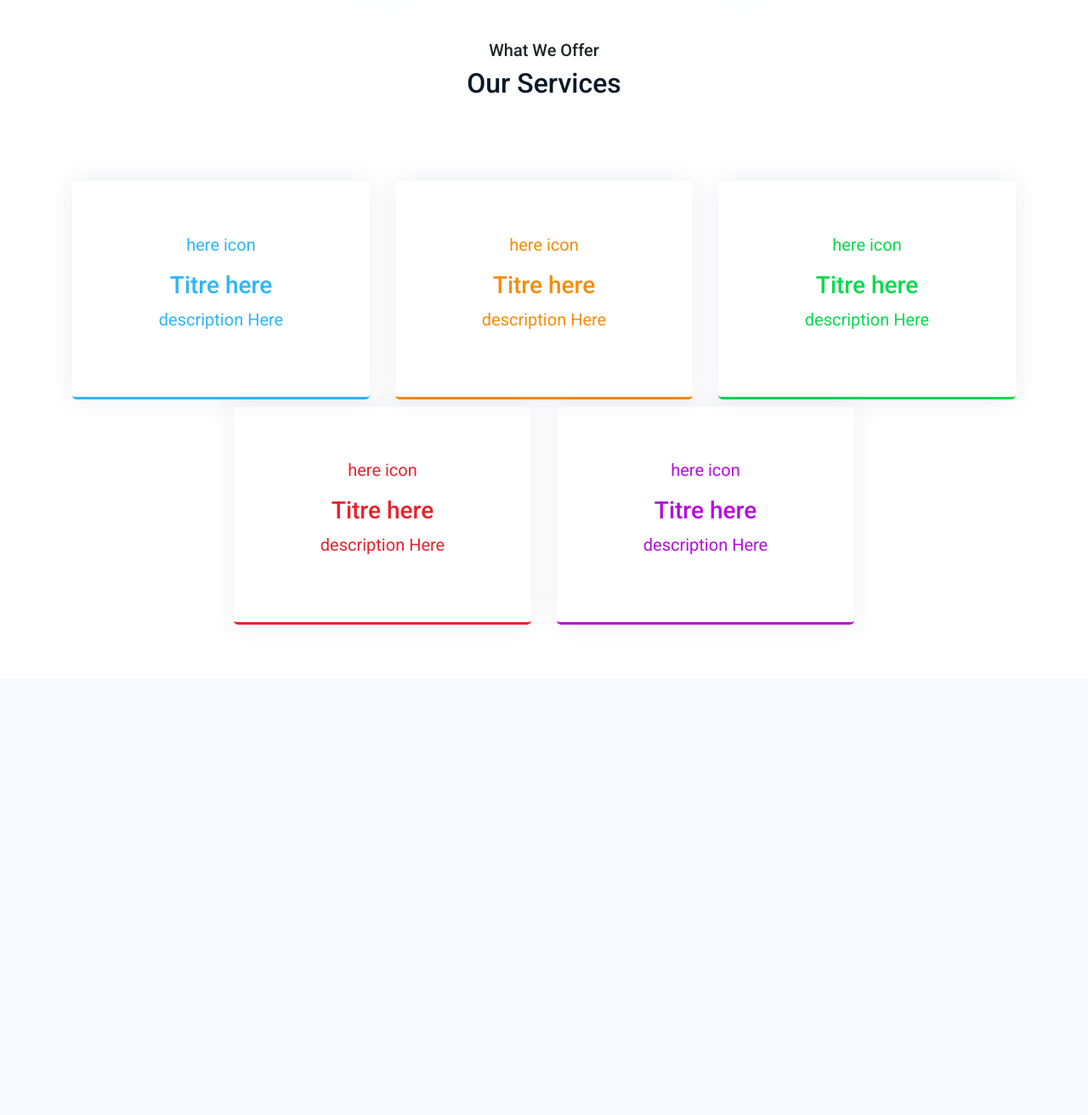
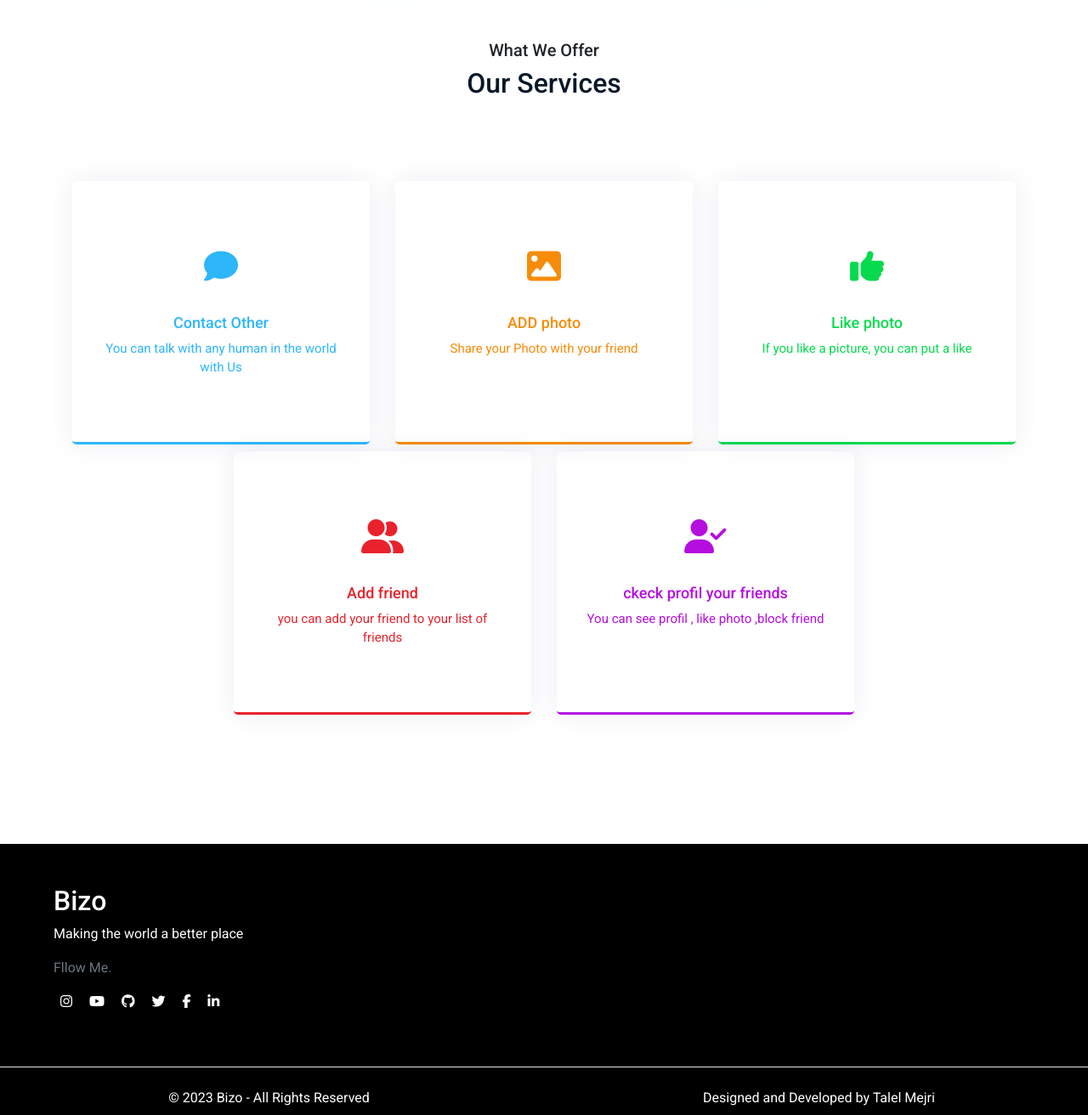
Before and after one commit to TalelMejri/Social-Media-project, a PHP site: page /layout.html in a window 1280 px wide. Shown: the part 817-2129 px from the top of the page at 85% size. Before the commit the page ends 1552 px from the top, so only its background shows below. Run offline with PHP 8.4, Linux system fonts and the light colour scheme; some libraries are stand-ins or nearby versions.

Commit message:
add footer,service

```diff
--- a/assets/css/style.css
+++ b/assets/css/style.css
@@ -20,7 +20,7 @@ html::-webkit-scrollbar-track {
 }
 
 html::-webkit-scrollbar-thumb {
-  background: crimson;
+  background: #ff2d75;
   border-radius:2rem;
 }
 
@@ -198,8 +198,8 @@ header ul li a.choise_link
 
 /******* SERVICE *******/
 #service{
-  height: 100vh;
-
+  height: 100%;
+  position: relative;
 }
 
 .titre_service h2{
@@ -242,8 +242,8 @@ header ul li a.choise_link
 
 .box.green:hover{
   background-color: #08da4e;
+}
 
-}
 
 .box.red{
   border-bottom:3px solid #e9222c;
@@ -263,6 +263,49 @@ header ul li a.choise_link
   background-color: #b50edf;
 }
 
+.box h3{
+  font-size: 18px;
+}
+
+.box .description{
+  font-size: 15px;
+  font-weight: 400;
+}
+
  .box:hover  {
   color: #fff!important;
 }
+/********************************************/
+
+/*****  footer */
+footer{
+    background-color: #000;
+    position: relative;
+    padding-bottom: 0;
+    height: 100%;
+}
+
+footer .info{
+  color: #fff;
+}
+
+footer .all_link a{
+  color: #fff !important;
+}
+footer .all_link :hover{
+  color: #b50edf;
+  transition: 0.3s;
+}
+
+.line{
+    width: 100%;
+    max-width: 100%;
+    height: 0.25rem;
+    background-color: #2c3e50;
+    border-radius: 1rem;
+    border-color: #2c3e50;
+}
+
+.end-footer {
+  color: #fff;
+}
--- a/assets/js/script.js
+++ b/assets/js/script.js
@@ -1,6 +1,6 @@
 /********************** Preloader ***********************/
 
-const loading_val = 125;
+const loading_val = 100;
 function loader(){
     document.querySelector('.preloader').classList.add('enter-out');
 }
--- a/layout.html
+++ b/layout.html
@@ -96,7 +96,7 @@
         </div>
     </header>
 
-    <section>
+    <section class="mb-5">
       <article class="mt-3 py-5 container" id="service" data-aos="fade-up">
 
            <div class="titre_service text-center">
@@ -111,46 +111,110 @@
            <div class="row mt-5 py-5  justify-content-center">
                <div class="col-md-4 mb-2" data-aos="fade-right" data-aos-delay="400">
                     <div class="box blue text-center">
-                         <p class="icon">here icon</p>
-                             <h3  class="titre_box">Titre here</h3>
-                             <p class="description">description Here</p>
+                             <p class="icon">
+                                 <span class="fa-stack fa-2x">
+                                    <i class="fas fa-solid fa-stack-1x fa-comment"></i>
+                                 </span>
+                                </p>
+                             <h3  class="titre_box">Contact Other</h3>
+                             <p class="description">You can talk with any human in the world with Us </p>
                     </div>
                </div>
 
                <div class="col-md-4 mb-2" data-aos="fade-right" data-aos-delay="500">
                 <div class="box orange text-center">
-                     <p class="icon">here icon</p>
-                         <h3  class="titre_box">Titre here</h3>
-                         <p class="description">description Here</p>
+                         <p class="icon">
+                          <span class="fa-stack fa-2x">
+                            <i class="fas fa-sharp fa-stack-1x fa-solid fa-image"></i>
+                         </span>
+                        </p>
+                         <h3  class="titre_box">ADD photo</h3>
+                         <p class="description">Share your Photo with your friend</p>
                 </div>
              </div>
 
            <div class="col-md-4 mb-2" data-aos="fade-right" data-aos-delay="600">
             <div class="box green text-center">
-                 <p class="icon">here icon</p>
-                     <h3  class="titre_box">Titre here</h3>
-                     <p class="description">description Here</p>
+                     <p class="icon">
+                        <span class="fa-stack fa-2x">
+                            <i class="fas fa-solid fa-stack-1x fa-thumbs-up"></i>
+                         </span>
+                     </p>
+                     <h3  class="titre_box">Like photo</h3>
+                     <p class="description">If you like a picture, you can put a like</p>
             </div>
          </div>
 
          <div class="col-md-4 mb-2" data-aos="fade-right" data-aos-delay="700">
             <div class="box red text-center">
-                 <p class="icon">here icon</p>
-                     <h3  class="titre_box">Titre here</h3>
-                     <p class="description">description Here</p>
+                     <p class="icon">
+                        <span class="fa-stack fa-2x">
+                            <i class="fas fa-solid fa-stack-1x fa-user-group"></i>
+                         </span>
+                     </p>
+
+                     <h3  class="titre_box">Add friend</h3>
+                     <p class="description">you can add your friend to your list of friends</p>
             </div>
          </div>
 
          <div class="col-md-4 mb-2" data-aos="fade-right" data-aos-delay="800">
             <div class="box purpel text-center">
-                 <p class="icon">here icon</p>
-                     <h3  class="titre_box">Titre here</h3>
-                     <p class="description">description Here</p>
+                     <p class="icon">
+                        <span class="fa-stack fa-2x">
+                            <i class="fas fa-solid fa-stack-1x fa-user-check"></i>
+                         </span>
+                     </p>
+                     <h3  class="titre_box">ckeck profil your friends </h3>
+                     <p class="description">You can see profil , like photo ,block friend</p>
             </div>
          </div>
            </div>
       </article>
    </section>
+
+   <footer data-aos="fade-down">
+        <div class="row container-fluid">
+             <div class="col-md-4 ">
+                    <div class="info p-5">
+                            <h2>Bizo</h2>
+                            <p>Making the world a better place</p>
+                            <div>
+                                <p class="text-muted ">Fllow Me.</p>
+                              <div class="all_link">
+                                  <a class=" mx-2" href="#!"><i class="fa-brands fa-instagram"></i></a>
+                                  <a class="  mx-2" href="#!"><i class="fa-brands fa-youtube"></i></a>
+                                  <a class="  mx-2" href="#!"><i class="fa-brands fa-github"></i></a>
+                                  <a class="  mx-2" href="#!"><i class="fab fa-twitter"></i></a>
+                                  <a class="  mx-2" href="#!" ><i class="fab fa-facebook-f"></i></a>
+                                  <a class="  mx-2" href="#!" ><i class="fab fa-linkedin-in"></i></a>
+                                </div>
+                                </div>
+                    </div>
+             </div>
+             <div class="col-md-3">
+
+            </div>
+            <div class="col-md-3">
+
+            </div>
+            <div class="col-md-2">
+
+            </div>
+
+        </div>
+        <hr width="100%"
+           size="20" color="#fff"
+        noshade>
+      <div class="end-footer row text-center p-2">
+          <div class="col-lg-6">
+            © 2023 Bizo - All Rights Reserved
+          </div>
+          <div class="col-lg-6">
+            Designed and Developed by Talel Mejri
+        </div>
+      </div>
+   </footer>
 
 </body>
 
@@ -161,5 +225,6 @@
 <script src="./assets/vendor/isotope-layout/isotope.pkgd.min.js"></script>
 <script src="./assets/vendor/swiper/swiper-bundle.min.js"></script>
 <script src="./assets/vendor/php-email-form/validate.js"></script>
+<script src="https://kit.fontawesome.com/c5bebe1cfa.js" crossorigin="anonymous"></script>
 <script src="./assets/js/script.js"></script>
 </html>
```
